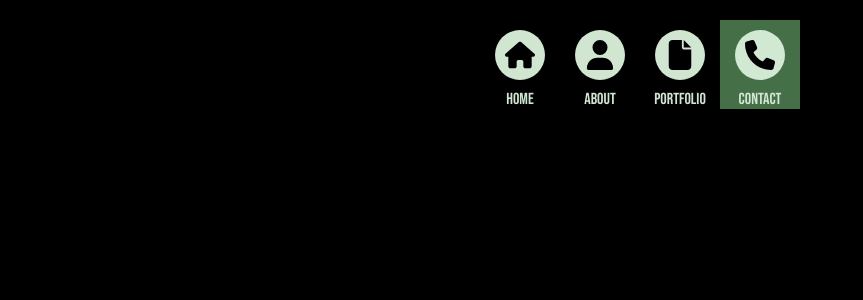
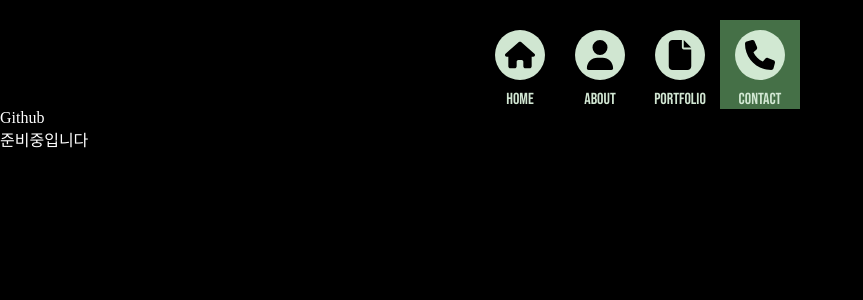
Before and after one commit to yu-rim95/cherry, a React (Create React App) app: page /Contact in a window 1280 px wide. Shown: the top 300 px of the page, without its empty margins (0-863 px from the left). Built offline with nearby package versions, Linux system fonts and the light colour scheme.

Commit message:
오후5시38

```diff
--- a/package.json
+++ b/package.json
@@ -17,6 +17,7 @@
     "react": "^18.2.0",
     "react-bootstrap": "^2.7.2",
     "react-dom": "^18.2.0",
+    "react-native-mail": "^6.1.1",
     "react-redux": "^8.0.5",
     "react-router": "^6.9.0",
     "react-router-dom": "^6.9.0",
--- a/src/App.scss
+++ b/src/App.scss
@@ -308,3 +308,14 @@ body{background-color:#000}
     }
   }
 }
+
+// conttact_me_pahe
+.cont-me{
+  :link{
+    color: #fff;
+
+  &:hover {
+    background: #ef92a3;
+  }
+  }
+}
--- a/src/component/Sidebar.js
+++ b/src/component/Sidebar.js
@@ -18,7 +18,7 @@ const Sidebar = () => {
                 <p>Phone Book</p>
         </NavLink>
         <NavLink to='/Portfolio/Port04'className="btn">
-                <p>Port04</p>
+                <p>Weather_app</p>
         </NavLink>
     </div>
   )
--- a/src/page/Contact.js
+++ b/src/page/Contact.js
@@ -1,9 +1,15 @@
 import React from 'react'
+import { Link } from 'react-router-dom'
 
 const Contact = () => {
   return (
-    <div>
-      fffff
+    <div style={{color:"#fff"}} className="cont-me">
+      <div>
+      <Link to="https://github.com/yu-rim95">Github</Link>
+      <p>
+        준비중입니다
+      </p>
+      </div>
     </div>
   )
 }
--- /dev/null
+++ b/src/page/PortPages/Port04.js
@@ -0,0 +1,11 @@
+import React from 'react'
+
+const Port04 = () => {
+  return (
+    <div style={{color:"#fff",marginTop:"300px"}}>
+      날씨 API를 이용한 앱만들기 준비중입니다!
+    </div>
+  )
+}
+
+export default Port04
--- a/src/page/Portfolio.js
+++ b/src/page/Portfolio.js
@@ -4,6 +4,7 @@ import Port from './PortPages/Port'
 import {  Link } from "react-router-dom";
 import Port02 from './PortPages/Port02';
 import Port03 from "./PortPages/Port03";
+import Port04 from './PortPages/Port04';
 import Sidebar from '../component/Sidebar';
 
 const Portfolio = () => {
@@ -24,6 +25,7 @@ const Portfolio = () => {
                   <Route path='/Port' element={<Port/>} />
                   <Route path='/Port02' element={<Port02/>}/>
                   <Route path='/Port03' element={<Port03/>}/>
+                  <Route path='/Port04' element={<Port04/>}/>
               </Routes>
           </div>
       </div>
```
Also changed, not shown: 3 other files (tests, documents, lock files or other folders).
